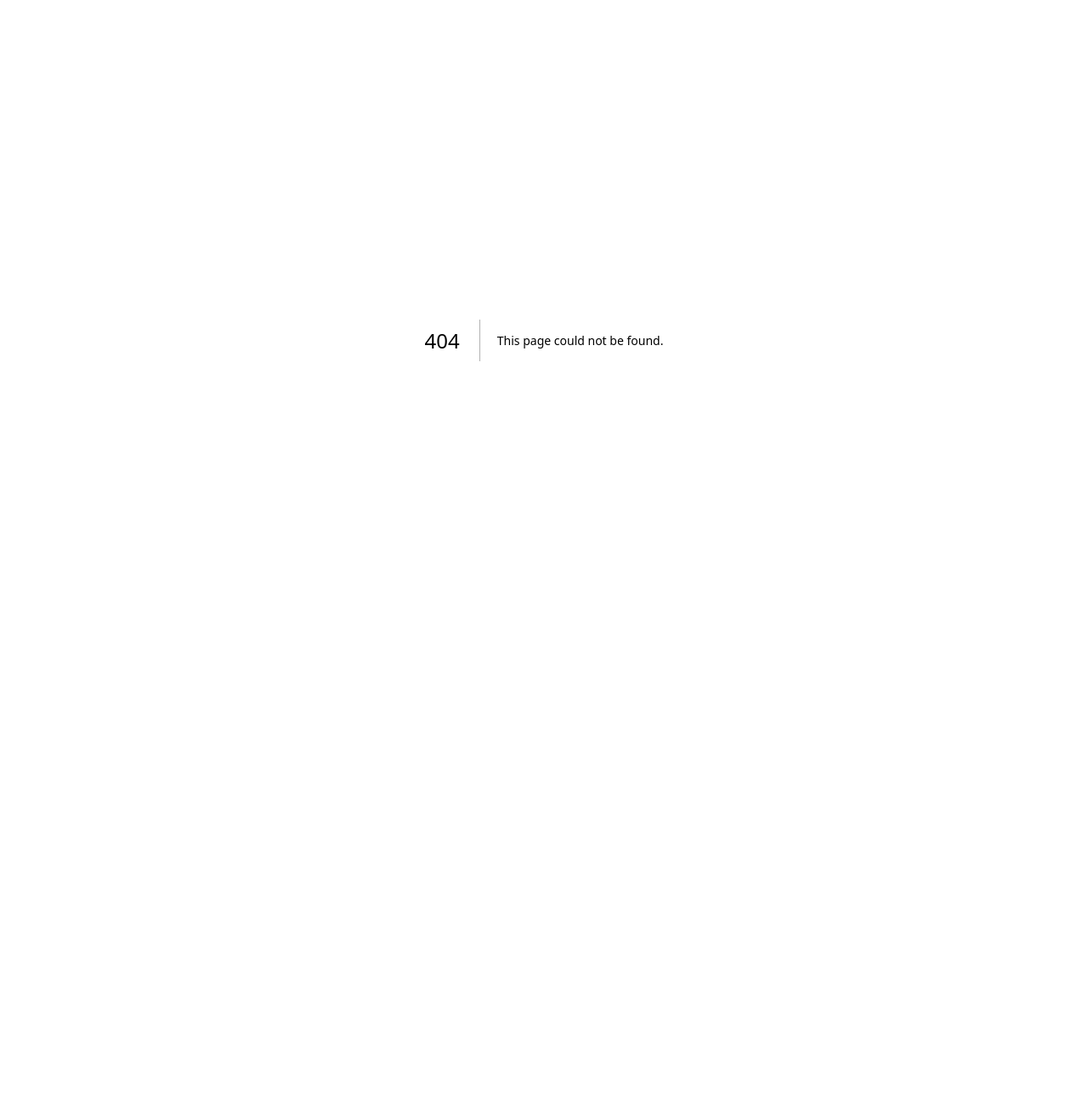
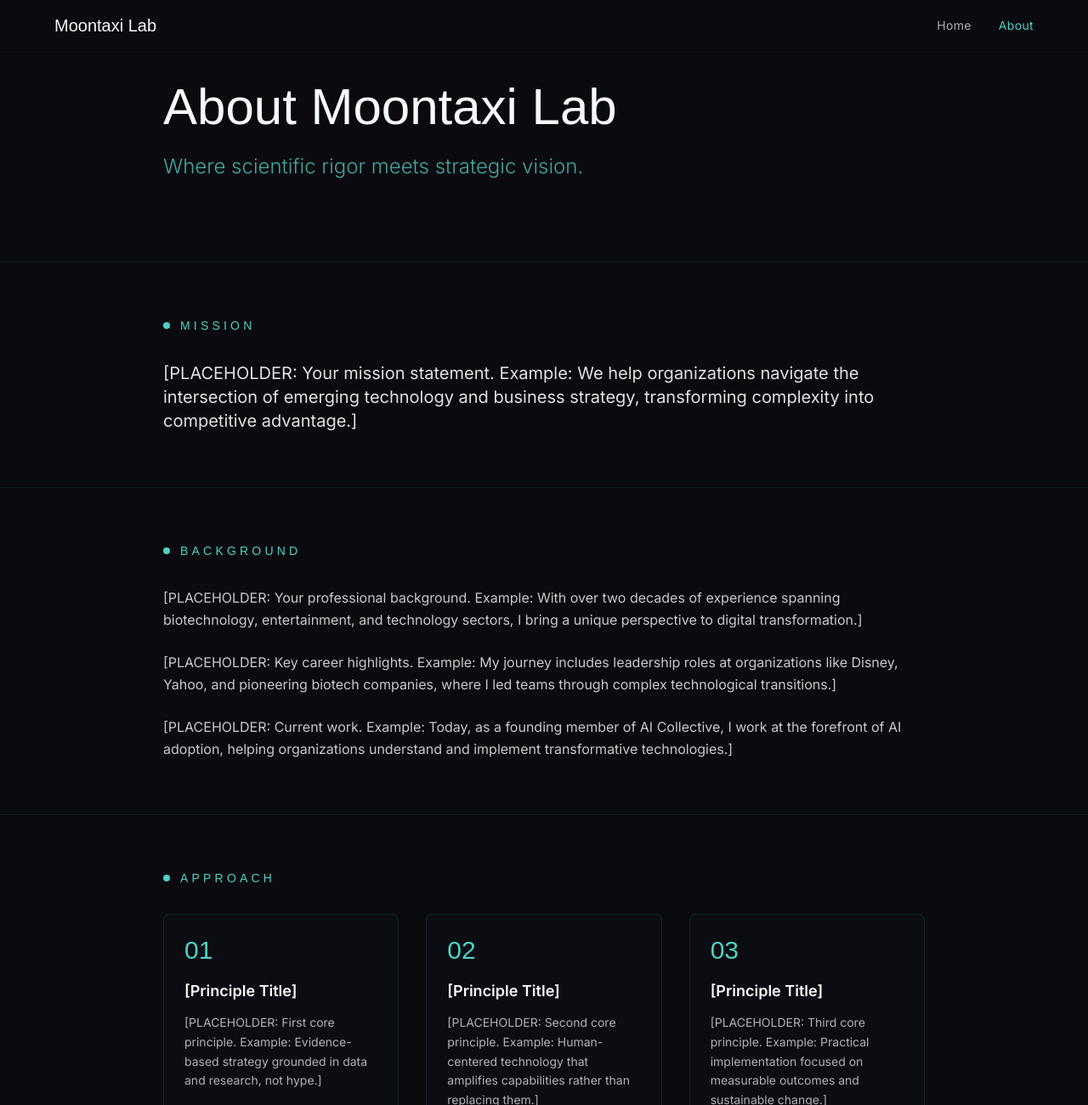
Before and after one commit to Missmoontaxi/moontaxi-lab, a Next.js app: page /about in a window 1280 px wide. Before the commit this address had no page. Shown: the top 1300 px of the page at 85% size. Before the commit the page ends 800 px from the top, so only its background shows below. Built offline with nearby package versions, Linux system fonts and the light colour scheme; a web font is replaced by a local one.

Commit message:
Add About page with placeholder content and navigation

```diff
--- /dev/null
+++ b/src/app/about/page.tsx
@@ -0,0 +1,155 @@
+export default function About() {
+  return (
+    <main className="min-h-screen bg-space-black">
+      {/* Hero Section */}
+      <section className="relative py-24 px-6">
+        <div className="max-w-4xl mx-auto">
+          <h1 className="font-display text-4xl md:text-5xl lg:text-6xl text-star-white mb-6">
+            About Moontaxi Lab
+          </h1>
+          <p className="text-xl md:text-2xl text-nebula-cyan/80 font-light leading-relaxed">
+            Where scientific rigor meets strategic vision.
+          </p>
+        </div>
+      </section>
+
+      {/* Mission Section */}
+      <section className="py-16 px-6 border-t border-nebula-teal/20">
+        <div className="max-w-4xl mx-auto">
+          <div className="flex items-center gap-3 mb-8">
+            <div className="w-2 h-2 rounded-full bg-nebula-cyan" />
+            <h2 className="font-display text-sm tracking-[0.3em] text-nebula-cyan uppercase">
+              Mission
+            </h2>
+          </div>
+          <p className="text-lg md:text-xl text-star-white/90 leading-relaxed">
+            [PLACEHOLDER: Your mission statement. Example: We help organizations navigate the
+            intersection of emerging technology and business strategy, transforming complexity
+            into competitive advantage.]
+          </p>
+        </div>
+      </section>
+
+      {/* Background Section */}
+      <section className="py-16 px-6 border-t border-nebula-teal/20">
+        <div className="max-w-4xl mx-auto">
+          <div className="flex items-center gap-3 mb-8">
+            <div className="w-2 h-2 rounded-full bg-nebula-cyan" />
+            <h2 className="font-display text-sm tracking-[0.3em] text-nebula-cyan uppercase">
+              Background
+            </h2>
+          </div>
+          <div className="space-y-6 text-star-white/80 leading-relaxed">
+            <p>
+              [PLACEHOLDER: Your professional background. Example: With over two decades of
+              experience spanning biotechnology, entertainment, and technology sectors, I bring
+              a unique perspective to digital transformation.]
+            </p>
+            <p>
+              [PLACEHOLDER: Key career highlights. Example: My journey includes leadership roles
+              at organizations like Disney, Yahoo, and pioneering biotech companies, where I led
+              teams through complex technological transitions.]
+            </p>
+            <p>
+              [PLACEHOLDER: Current work. Example: Today, as a founding member of AI Collective,
+              I work at the forefront of AI adoption, helping organizations understand and
+              implement transformative technologies.]
+            </p>
+          </div>
+        </div>
+      </section>
+
+      {/* Approach Section */}
+      <section className="py-16 px-6 border-t border-nebula-teal/20">
+        <div className="max-w-4xl mx-auto">
+          <div className="flex items-center gap-3 mb-8">
+            <div className="w-2 h-2 rounded-full bg-nebula-cyan" />
+            <h2 className="font-display text-sm tracking-[0.3em] text-nebula-cyan uppercase">
+              Approach
+            </h2>
+          </div>
+
+          <div className="grid md:grid-cols-3 gap-8">
+            {/* Principle 1 */}
+            <div className="p-6 border border-nebula-teal/30 rounded-lg bg-space-deep/50">
+              <div className="text-3xl font-display text-nebula-cyan mb-4">01</div>
+              <h3 className="text-lg font-semibold text-star-white mb-3">
+                [Principle Title]
+              </h3>
+              <p className="text-star-white/70 text-sm leading-relaxed">
+                [PLACEHOLDER: First core principle. Example: Evidence-based strategy grounded
+                in data and research, not hype.]
+              </p>
+            </div>
+
+            {/* Principle 2 */}
+            <div className="p-6 border border-nebula-teal/30 rounded-lg bg-space-deep/50">
+              <div className="text-3xl font-display text-nebula-cyan mb-4">02</div>
+              <h3 className="text-lg font-semibold text-star-white mb-3">
+                [Principle Title]
+              </h3>
+              <p className="text-star-white/70 text-sm leading-relaxed">
+                [PLACEHOLDER: Second core principle. Example: Human-centered technology that
+                amplifies capabilities rather than replacing them.]
+              </p>
+            </div>
+
+            {/* Principle 3 */}
+            <div className="p-6 border border-nebula-teal/30 rounded-lg bg-space-deep/50">
+              <div className="text-3xl font-display text-nebula-cyan mb-4">03</div>
+              <h3 className="text-lg font-semibold text-star-white mb-3">
+                [Principle Title]
+              </h3>
+              <p className="text-star-white/70 text-sm leading-relaxed">
+                [PLACEHOLDER: Third core principle. Example: Practical implementation focused
+                on measurable outcomes and sustainable change.]
+              </p>
+            </div>
+          </div>
+        </div>
+      </section>
+
+      {/* Why Moontaxi Lab Section */}
+      <section className="py-16 px-6 border-t border-nebula-teal/20">
+        <div className="max-w-4xl mx-auto">
+          <div className="flex items-center gap-3 mb-8">
+            <div className="w-2 h-2 rounded-full bg-nebula-cyan" />
+            <h2 className="font-display text-sm tracking-[0.3em] text-nebula-cyan uppercase">
+              Why Moontaxi Lab
+            </h2>
+          </div>
+          <p className="text-lg md:text-xl text-star-white/90 leading-relaxed mb-6">
+            [PLACEHOLDER: What makes you different. Example: The name reflects our philosophy:
+            ambitious destinations (the moon) require reliable transportation (the taxi). We
+            bridge the gap between visionary goals and practical execution.]
+          </p>
+          <p className="text-star-white/70 leading-relaxed">
+            [PLACEHOLDER: Additional context about your unique value proposition. Example:
+            Unlike traditional consultancies, we combine deep technical expertise with
+            executive-level business acumen, offering a rare blend of hands-on capability
+            and strategic insight.]
+          </p>
+        </div>
+      </section>
+
+      {/* CTA Section */}
+      <section className="py-24 px-6 border-t border-nebula-teal/20">
+        <div className="max-w-4xl mx-auto text-center">
+          <h2 className="font-display text-2xl md:text-3xl text-star-white mb-6">
+            Ready to explore what&apos;s possible?
+          </h2>
+          <p className="text-star-white/70 mb-8">
+            [PLACEHOLDER: Call to action text. Example: Let&apos;s discuss how Moontaxi Lab
+            can help your organization navigate the AI landscape.]
+          </p>
+          <a
+            href="/contact"
+            className="inline-block px-8 py-3 bg-nebula-teal text-star-white font-medium rounded-lg hover:bg-nebula-cyan transition-colors duration-300"
+          >
+            Get in Touch
+          </a>
+        </div>
+      </section>
+    </main>
+  )
+}
--- a/src/app/layout.tsx
+++ b/src/app/layout.tsx
@@ -1,5 +1,6 @@
 import type { Metadata } from 'next'
 import { Rationale, Inter } from 'next/font/google'
+import Navigation from '@/components/Navigation'
 import './globals.css'
 
 const rationale = Rationale({
@@ -35,6 +36,7 @@ export default function RootLayout({
   return (
     <html lang="en" className={`${rationale.variable} ${inter.variable}`}>
       <body className="font-sans antialiased">
+        <Navigation />
         {children}
       </body>
     </html>
--- /dev/null
+++ b/src/components/Navigation.tsx
@@ -0,0 +1,41 @@
+'use client'
+
+import Link from 'next/link'
+import { usePathname } from 'next/navigation'
+
+export default function Navigation() {
+  const pathname = usePathname()
+
+  const links = [
+    { href: '/', label: 'Home' },
+    { href: '/about', label: 'About' },
+    // { href: '/services', label: 'Services' },
+    // { href: '/contact', label: 'Contact' },
+  ]
+
+  return (
+    <nav className="fixed top-0 left-0 right-0 z-50 px-6 py-4 bg-space-black/80 backdrop-blur-sm border-b border-nebula-teal/10">
+      <div className="max-w-6xl mx-auto flex items-center justify-between">
+        <Link href="/" className="font-display text-xl text-star-white hover:text-nebula-cyan transition-colors">
+          Moontaxi Lab
+        </Link>
+
+        <div className="flex items-center gap-8">
+          {links.map((link) => (
+            <Link
+              key={link.href}
+              href={link.href}
+              className={`text-sm tracking-wide transition-colors ${
+                pathname === link.href
+                  ? 'text-nebula-cyan'
+                  : 'text-star-white/70 hover:text-star-white'
+              }`}
+            >
+              {link.label}
+            </Link>
+          ))}
+        </div>
+      </div>
+    </nav>
+  )
+}
```
